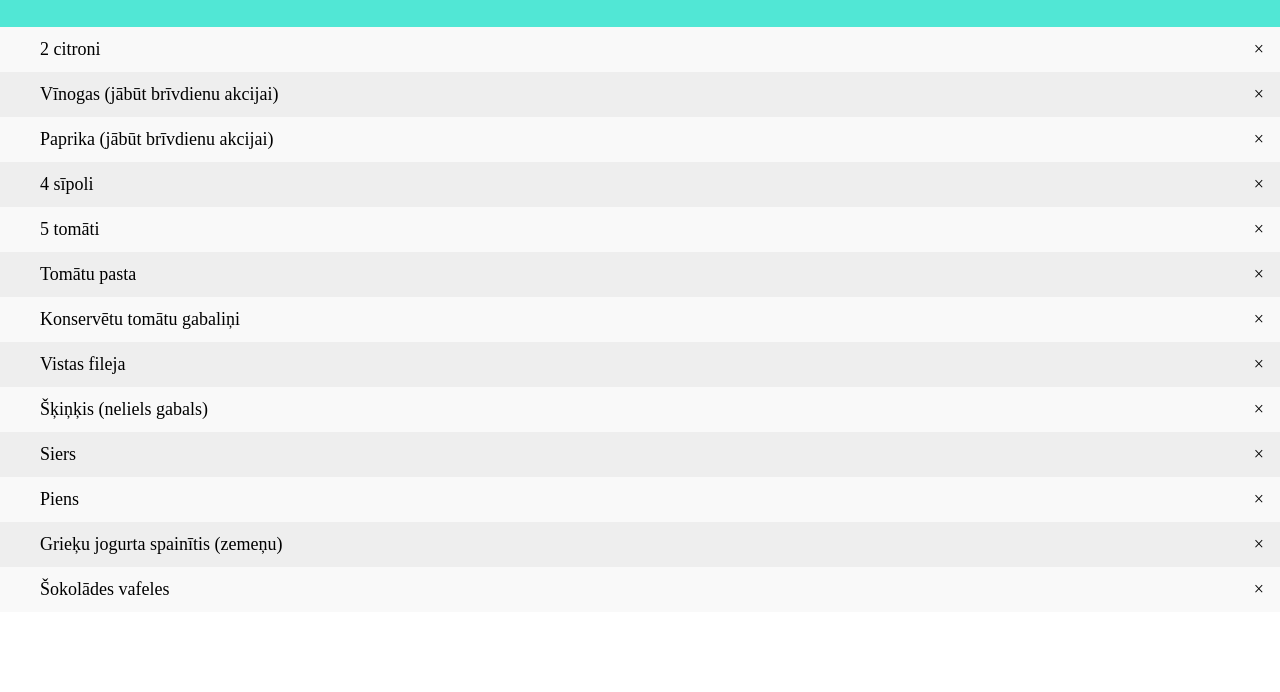
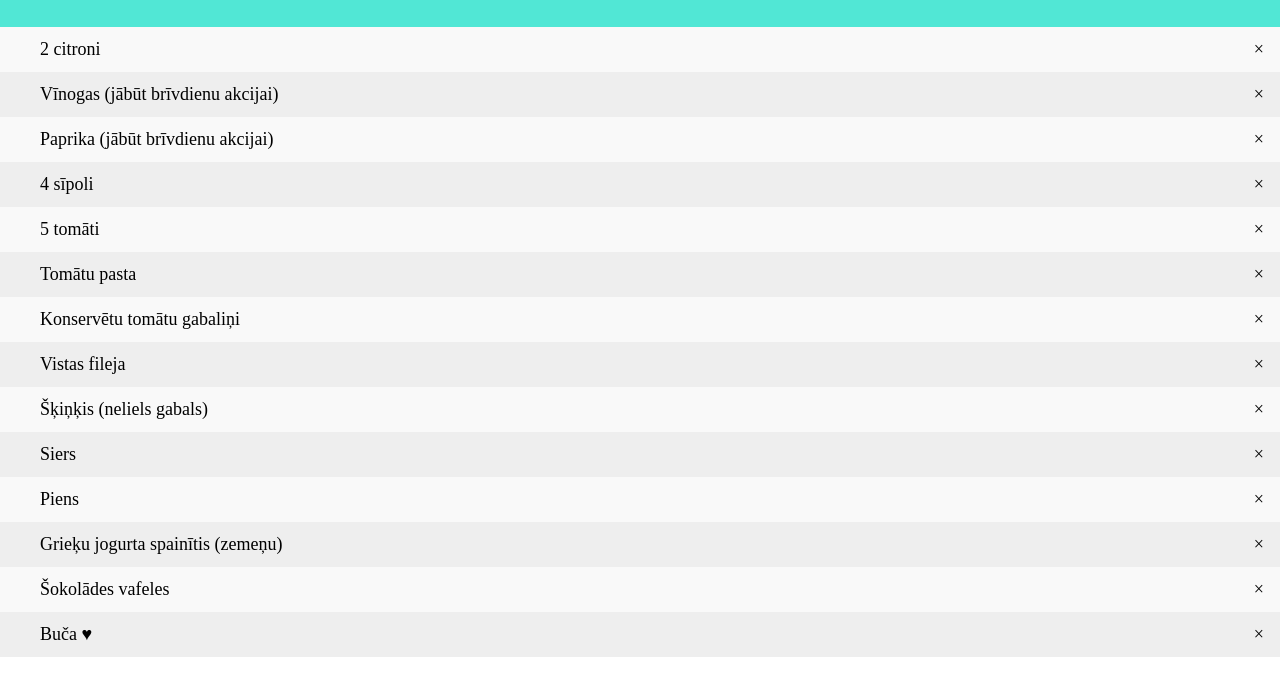
Before and after one commit to ElizaSv/Groceries, a plain HTML site: page index.html in a window 1280 px wide. Shown: the part 108-800 px from the top of the page. Drawn offline with Linux system fonts and the light colour scheme.

Commit message:
Update index.html

```diff
--- a/index.html
+++ b/index.html
@@ -142,6 +142,7 @@ input {
         <li>Piens</li>
         <li>Grieķu jogurta spainītis (zemeņu)</li>
         <li>Šokolādes vafeles </li>
+         <li>Buča &#9829 </li>
       </ul>
       <script>
         var myNodelist = document.getElementsByTagName("LI");
```
